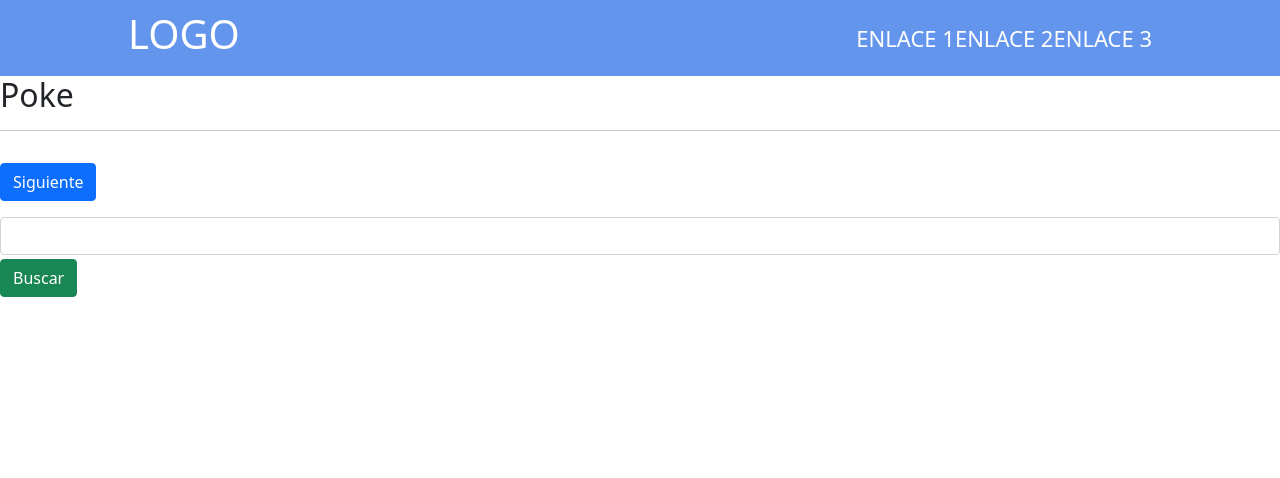
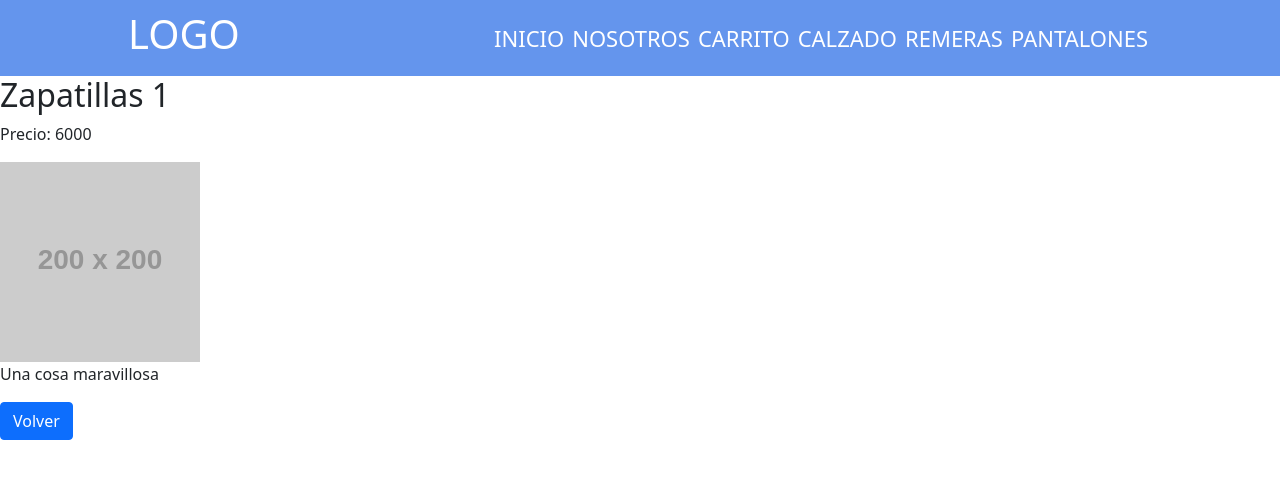
Before and after one commit to CLanusse/RJ16930, a React (Create React App) app: page /detail/1 in a window 1280 px wide. Shown: the top 478 px of the page. Built offline with nearby package versions, Linux system fonts and the light colour scheme; no server answers.

Commit message:
Item Detail

```diff
--- a/package.json
+++ b/package.json
@@ -11,6 +11,7 @@
     "react": "^17.0.2",
     "react-bootstrap": "^2.0.0-beta.4",
     "react-dom": "^17.0.2",
+    "react-router-dom": "^5.2.0",
     "react-scripts": "4.0.3",
     "web-vitals": "^1.1.2"
   },
--- a/src/App.js
+++ b/src/App.js
@@ -2,20 +2,51 @@ import { NavBar } from "./components/NavBar/NavBar";
 import './styles/styles.scss'
 import 'bootstrap/dist/css/bootstrap.min.css';
 import { ItemListContainer } from "./components/ItemListContainer/ItemListContainer";
-import { useState } from "react";
-import { Poke } from "./ejemplos/Poke/Poke";
+import {BrowserRouter, Switch, Route, Redirect} from 'react-router-dom'
+import { ItemDetailContainer } from "./components/ItemDetailContainer/ItemDetailContainer";
+
+
 
 function App() {
 
+    return (
+        <>
+          <BrowserRouter>
 
-  return (
-    <>
-      <NavBar/>
-      <Poke/>
-      {/* <ItemListContainer/> */}
-    </>
+            <NavBar/>
 
-  );
+            <Switch>
+                <Route exact path="/">
+                    <ItemListContainer/>
+                </Route>
+                <Route exact path="/category/:catId">
+                    <ItemListContainer/>
+                </Route>
+
+                <Route exact path="/detail/:itemId">
+                    <ItemDetailContainer/>
+                </Route>
+
+                <Route exact path="/nosotros">
+                    <h1>Nosotros</h1>
+                </Route>
+
+                <Route exact path="/cart">
+                    <h1>Carrito - Proximamente</h1>
+                </Route>
+
+                {/* <Route path="*">
+                    <h1>404</h1>
+                </Route> */}
+                <Route path="*">
+                    <Redirect to="/"/>
+                </Route>
+            </Switch>
+
+          </BrowserRouter>
+        </>
+
+    );
 }
 
 export default App;
--- /dev/null
+++ b/src/components/ItemDetailContainer/ItemDetail.js
@@ -0,0 +1,18 @@
+import React from 'react'
+import { Link } from 'react-router-dom'
+
+export const ItemDetail = ({category, id, nombre, desc, img, precio}) => {
+
+
+    return (
+        <div>
+            <h2>{nombre}</h2>
+            <p>Precio: {precio}</p>
+            <img src={img} alt={nombre}/>
+            <p>{desc}</p>
+
+
+            <Link to={`/category/${category}`} className="btn btn-primary">Volver</Link>
+        </div>
+    )
+}
--- /dev/null
+++ b/src/components/ItemDetailContainer/ItemDetailContainer.js
@@ -0,0 +1,36 @@
+import React, { useEffect, useState } from 'react'
+import { useParams } from 'react-router-dom'
+import { pedirDatos } from '../../helpers/pedirDatos'
+import { ItemDetail } from './ItemDetail'
+
+
+
+
+export const ItemDetailContainer = () => {
+
+    const { itemId } = useParams()
+
+    const [item, setItem] = useState(null)
+    const [loading, setLoading] = useState(false)
+
+    useEffect(()=>{
+        setLoading(true)
+
+        pedirDatos()
+            .then( res => {
+                setItem( res.find( prod => prod.id === parseInt(itemId)) )
+            })
+            .finally(()=> { setLoading(false)})
+
+    }, [itemId])
+
+
+    return (
+        <div>
+            {loading
+                ? <h2>Cargando...</h2>
+                : <ItemDetail {...item}/>
+            }
+        </div>
+    )
+}
--- a/src/components/ItemListContainer/Item.js
+++ b/src/components/ItemListContainer/Item.js
@@ -1,14 +1,16 @@
 import React from 'react'
+import { Link } from 'react-router-dom'
 
-export const Item = ( {img, nombre, desc, precio} ) => {
+export const Item = ( {img, nombre, desc, precio, id} ) => {
 
 
     return (
-        <div className="card col-4">
+        <div className="card col-4 m-2">
             <img src={img} alt={nombre}/>
             <h3>{nombre}</h3>
             <p>{desc}</p>
             <p>{precio}</p>
+            <Link to={`/detail/${id}`} className="btn btn-outline-primary">Ver más</Link>
         </div>
     )
 }
--- a/src/components/ItemListContainer/ItemListContainer.js
+++ b/src/components/ItemListContainer/ItemListContainer.js
@@ -1,8 +1,11 @@
 import React, { useEffect, useState } from 'react'
+import { useParams } from 'react-router-dom'
 import { pedirDatos } from '../../helpers/pedirDatos'
 import { ItemList } from './ItemList'
 
 export const ItemListContainer = () => {
+
+    const { catId } = useParams()
 
     const [data, setData] = useState([])
     const [loading, setLoading] = useState(false)
@@ -11,13 +14,21 @@ export const ItemListContainer = () => {
         setLoading(true)
 
         pedirDatos()
-            .then(res => setData(res))
+            .then(res => {
+
+                if (catId) {
+                    const arrayFiltrado = res.filter( prod => prod.category === catId)
+                    setData( arrayFiltrado )
+                } else {
+                    setData(res)
+                }
+            })
             .catch(err => console.log(err))
             .finally(()=> {
                 setLoading(false)
             })
 
-    }, [])
+    }, [catId])
 
 
     return (
--- a/src/components/NavBar/NavBar.js
+++ b/src/components/NavBar/NavBar.js
@@ -1,4 +1,5 @@
 import React from 'react'
+import { Link } from 'react-router-dom'
 import './NavBar.scss'
 
 export const NavBar = () => {
@@ -6,12 +7,16 @@ export const NavBar = () => {
 
     return (
         <header className="encabezado">
-            <h1>LOGO</h1>
+            <Link to={"/"}><h1>LOGO</h1></Link>
+
 
             <nav>
-                <a href="#">Enlace 1</a>
-                <a href="#">Enlace 2</a>
-                <a href="#">Enlace 3</a>
+                <Link className="mx-1" to={"/"}>Inicio</Link>
+                <Link className="mx-1" to={"/nosotros"}>Nosotros</Link>
+                <Link className="mx-1" to={"/cart"}>Carrito</Link>
+                <Link className="mx-1" to={"/category/calzado"}>Calzado</Link>
+                <Link className="mx-1" to={"/category/remeras"}>Remeras</Link>
+                <Link className="mx-1" to={"/category/pantalones"}>Pantalones</Link>
             </nav>
 
         </header>
--- a/src/data/stock.js
+++ b/src/data/stock.js
@@ -2,6 +2,7 @@
 export const stock = [
     {
         id: 1,
+        category: 'calzado',
         nombre: "Zapatillas 1",
         precio: 6000,
         desc: "Una cosa maravillosa",
@@ -9,6 +10,7 @@ export const stock = [
     },
     {
         id: 2,
+        category: 'calzado',
         nombre: "Zapatillas 2",
         precio: 8000,
         desc: "Una cosa maravillosa",
@@ -16,6 +18,7 @@ export const stock = [
     },
     {
         id: 3,
+        category: 'remeras',
         nombre: "Remera 1",
         precio: 2000,
         desc: "Una cosa maravillosa",
@@ -23,6 +26,7 @@ export const stock = [
     },
     {
         id: 4,
+        category: 'remeras',
         nombre: "Remera 2",
         precio: 1700,
         desc: "Una cosa maravillosa",
@@ -30,6 +34,7 @@ export const stock = [
     },
     {
         id: 5,
+        category: 'pantalones',
         nombre: "Pantalón 1",
         precio: 4000,
         desc: "Una cosa maravillosa",
@@ -37,6 +42,7 @@ export const stock = [
     },
     {
         id: 6,
+        category: 'pantalones',
         nombre: "Pantalón 2",
         precio: 4200,
         desc: "Una cosa maravillosa",
```
Also changed, not shown: 1 other file (tests, documents, lock files or other folders).
